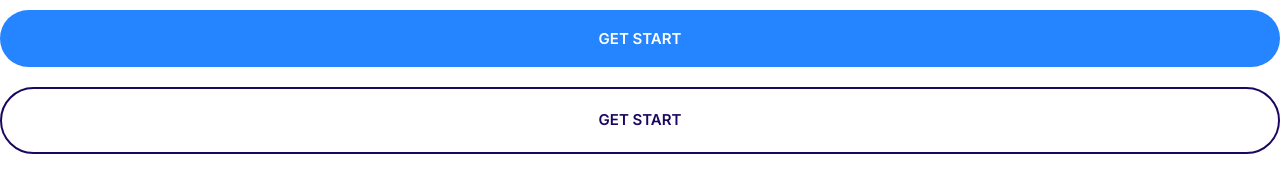
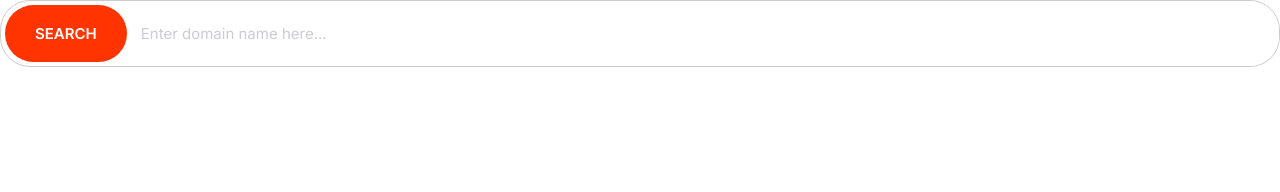
Before and after one commit to syataheri/HostService, a plain HTML site: page index.html in a window 1280 px wide. Drawn offline with Linux system fonts and the light colour scheme.

Commit message:
creat input group

```diff
--- a/css/styles.css
+++ b/css/styles.css
@@ -4,6 +4,8 @@
   --color-accent: #ff3400;
   --color-headings: #1b0760;
   --color-body: #918ca4;
+  --color-border: #ccc;
+  --border-raduis: 30px;
 }
 
 *,
@@ -221,3 +223,40 @@ a {
     font-size: 1.5rem;
   }
 }
+
+/* Inputs */
+
+.input {
+  border-radius: var(--border-raduis);
+  border: 1px solid var(--color-border);
+  color: var(--color-headings);
+  font-size: 2rem;
+  outline: 0;
+  padding: 1.5rem 3.5rem;
+}
+
+.input-group {
+  display: flex;
+  border: 1px solid var(--color-border);
+  border-radius: var(--border-raduis);
+}
+
+.input-group .input {
+  border: 0;
+  flex-grow: 1;
+  padding: 1.5rem 1rem;
+}
+
+.input-group .btn {
+  margin: 4px;
+}
+
+::placeholder {
+  color: #cdcbd7;
+}
+
+@media screen and (min-width: 1024px) {
+  .input {
+    font-size: 1.5rem;
+  }
+}
--- a/index.html
+++ b/index.html
@@ -15,7 +15,13 @@
     <title>CloudService</title>
   </head>
   <body>
-    <button class="btn btn--primary btn--block">get start</button>
-    <a href="#" class="btn btn--outline btn--block">get start</a href="">
+    <div class="input-group">
+      <button class="btn btn--accent">search</button>
+      <input
+        type="text"
+        class="input"
+        placeholder="Enter domain name here..."
+      />
+    </div>
   </body>
 </html>
```
Also changed, not shown: component/inputGroup.html (added, +4 -0 lines).
